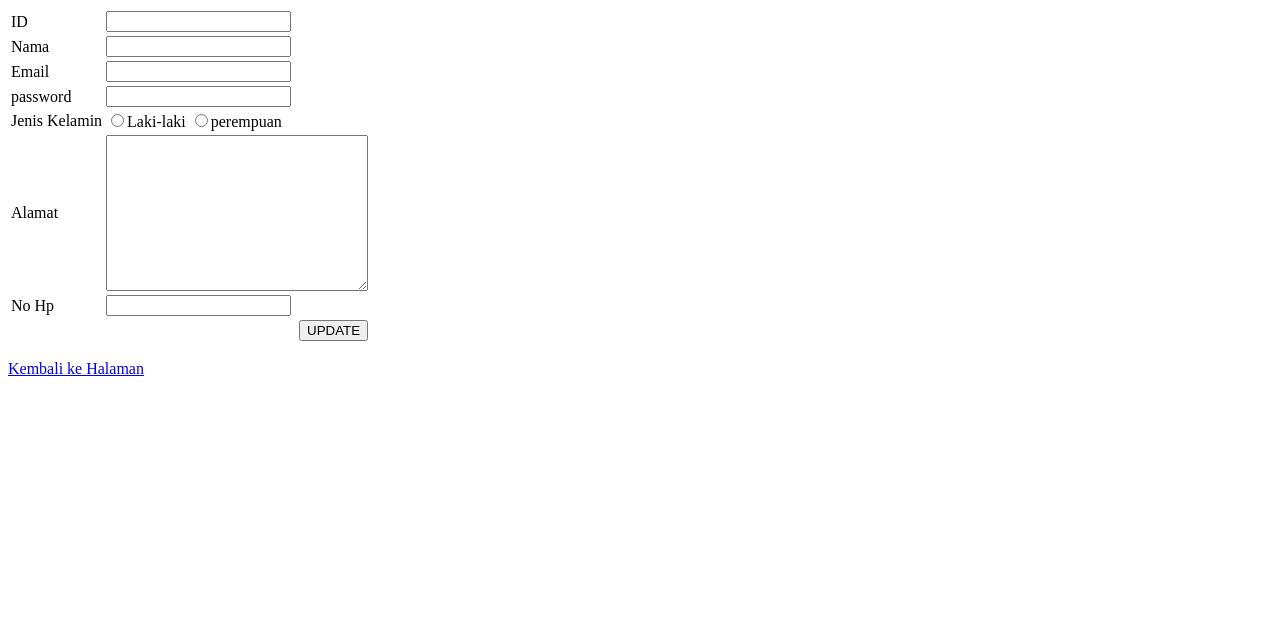
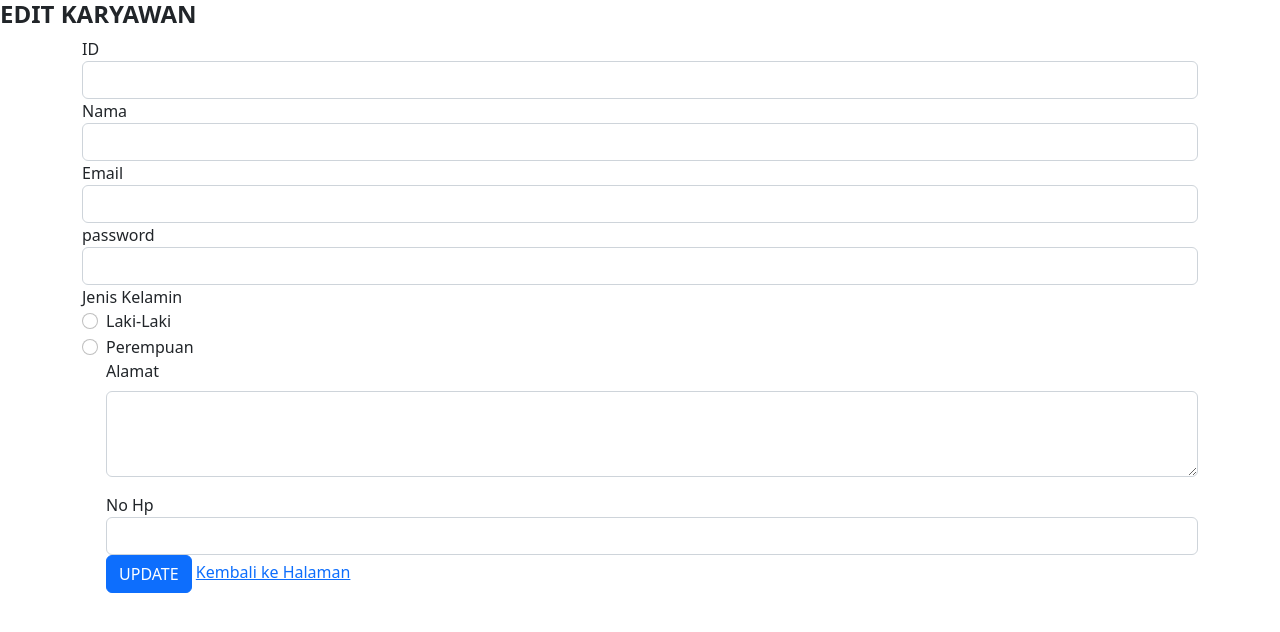
Before and after one commit to restuadit/coba, a PHP site: page /editkaryawan.php in a window 1280 px wide. Shown: the top 632 px of the page. Run offline with PHP 8.4, Linux system fonts and the light colour scheme; data that the repository does not hold is empty.

Commit message:
Add files via upload
edit+bostrap

```diff
--- a/editkaryawan.php
+++ b/editkaryawan.php
@@ -20,24 +20,27 @@ if (isset($_GET['id'])) {
     $data =mysqli_fetch_array($query);
 }
 ?>
+<title> UPDATE</title>
+<link rel="stylesheet" href="bootstrap/bootstrap/css/bootstrap.min.css">
+<form action="" method="post" enctype="multipart/form-data" class="align-text-bottom">
+<h4 class="fw-bold">EDIT KARYAWAN</h4>
+<div class="container mb-4">
 
-<form action="" method="post">
-    <table>
         <tr>
-            <td>ID</td>
-            <td><input type="text" name="id" id="" value="<?= $data['id']?>"readonly></td>
+            <td class="fw-semibold ">ID</td>
+            <td><input class="form-control" type="text" name="id" value="<?= $data['id']?>"readonly  aria-label=".form-control-lg example"></td>
         </tr>
         <tr>
-            <td>Nama</td>
-            <td><input type="text" name="nama" id="" value="<?= $data['nama']?>"></td>
+            <td class="fw-semibold">Nama</td>
+            <td><input class="form-control" type="text" name="nama"  value="<?= $data['nama']?>" aria-label=".form-control-lg example"></td>
         </tr>
         <tr>
-            <td>Email</td>
-            <td><input type="email" name="email" id="" value="<?= $data['email']?>"></td>
+            <td class="fw-semibold">Email</td>
+            <td><input class="form-control " type="email"  name="email" value="<?= $data['email']?>" aria-label=".form-control-lg example"></td>
         </tr>
         <tr>
-            <td>password</td>
-            <td><input type="text" name="password" id="" value="<?= $data['password']?>"></td>
+            <td class="fw-semibold">password</td>
+            <td><input class="form-control" type="password" name="password" value="<?= $data['password']?>" aria-label=".form-control-lg example"></td>
         </tr>
         <tr>
             <?php
@@ -53,25 +56,37 @@ if (isset($_GET['id'])) {
               }
 
             ?>
-            <td>Jenis Kelamin</td>
+            <td class="fw-semibold">Jenis Kelamin</td>
             <td>
-            <input type="radio" name="jk" value="l" <?= $l ?>>Laki-laki
-            <input type="radio" name="jk" value="p" <?= $p ?>>perempuan
+            <div class="form-check">
+                <input class="form-check-input" type="radio" name="jk" value="l" <?= $l ?> name="flexRadioDefault" id="flexRadioDefault1">
+                <label class="form-check-label" for="flexRadioDefault1">
+                    Laki-Laki
+                </label>
+                </div>
+                <div class="form-check">
+                <input class="form-check-input" type="radio" name="jk" value="p" <?= $p ?> name="flexRadioDefault" id="flexRadioDefault2" >
+                <label class="form-check-label" for="flexRadioDefault2">
+                    Perempuan
+                </label>
             </td>
         </tr>
         <tr>
-            <td>Alamat</td>
-            <td><textarea name="alamat" id="" cols="30" rows="10"><?= $data['alamat']?></textarea></td>
+        <div class="mb-3">
+        <label for="exampleFormControlTextarea1" class="form-label">Alamat</label>
+        <textarea class="form-control" id="exampleFormControlTextarea1" rows="3" name="alamat"><?= $data['alamat']?></textarea>
+        </div>
         </tr>
         <tr>
-            <td>No Hp</td>
-            <td><input type="text" name="no_hp" id="" value="<?= $data['no_hp']?>"></td>
+            <td class="fw-semibold">No Hp</td>
+            <td><input class="form-control" type="text" name="no_hp" value="<?= $data['no_hp']?>" aria-label=".form-control-lg example" ></td>
+
         </tr>
         <tr>
-    <td colspan=2 align="right">
-        <input type="submit" value="UPDATE" name="update">
-    </td>
-</tr>
-    </table>
-</form>
-<a href="tampilan.php">Kembali ke Halaman</a>
+            <td colspan=2 align="right">
+            <button class="btn btn-primary" type="submit" value="UPDATE" name="update">UPDATE</button>
+            </td>
+        </tr>
+        </form>
+        <a href="tampilan.php">Kembali ke Halaman</a>
+</div>
```
